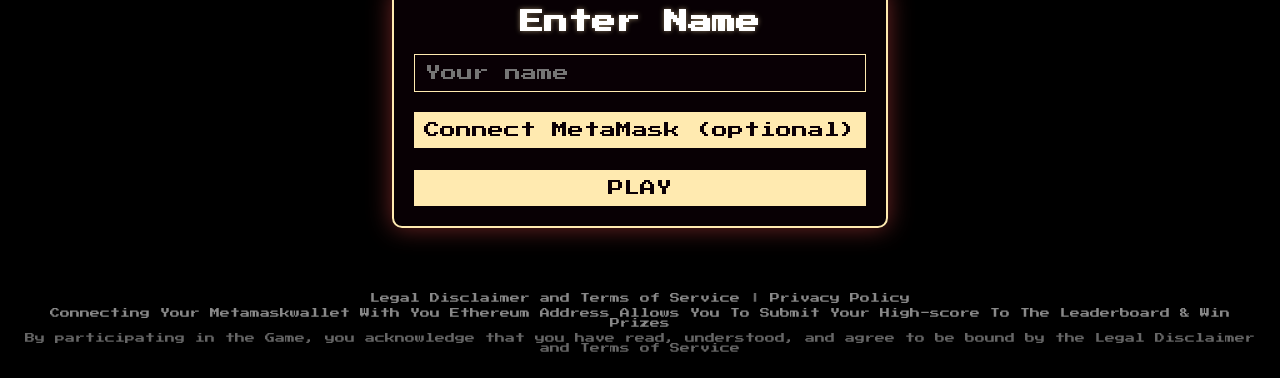
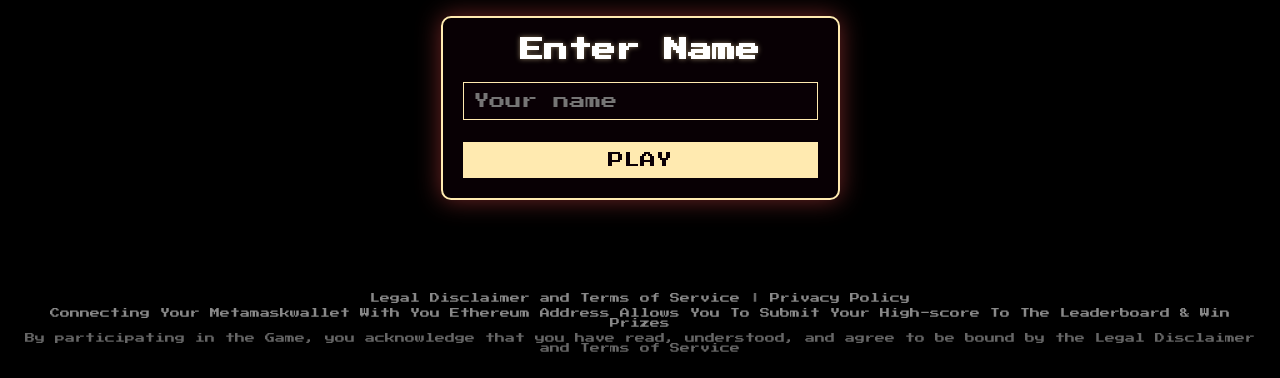
Before and after one commit to SNTZL-LABS/SchnitzelRoids-SNTZL-roids-, a website: page public/index.html in a window 1280 px wide. Shown: the part 422-800 px from the top of the page. Drawn offline with nearby package versions, Linux system fonts and the light colour scheme; no server answers.

Commit message:
(V0.15) minor bug fixes
(V0.15) minor bug fixes

```diff
--- a/public/index.html
+++ b/public/index.html
@@ -22,7 +22,7 @@
         <h2>Enter Name</h2>
         <form id="player-form">
             <input type="text" id="player-name" class="centered-input" placeholder="Your name" required autocomplete="off">
-            <button type="button" id="connect-metamask">Connect MetaMask (optional)</button>
+            <button type="button" id="connect-metamask" style="display: none;">Connect MetaMask (optional)</button>
             <p id="ethereum-address"></p>
             <button type="submit">PLAY</button>
         </form>
```
